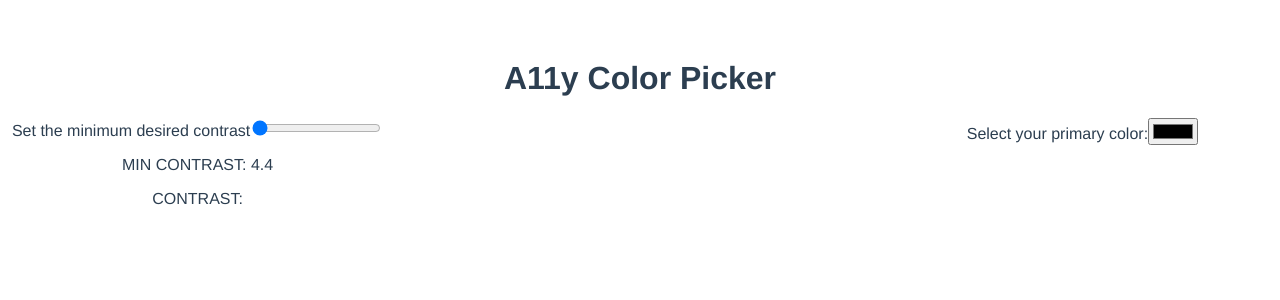
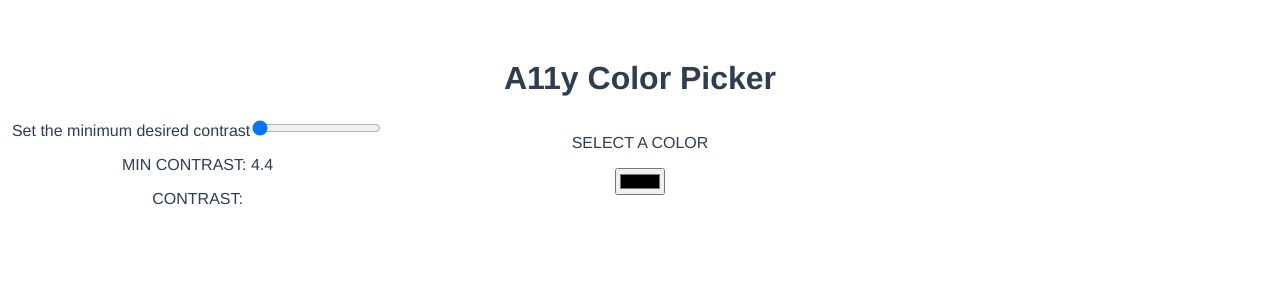
Before and after one commit to drinkingtheink/a11y-color-picker, a Vue app: page / in a window 1280 px wide. Shown: the top 300 px of the page. Built offline with nearby package versions, Linux system fonts and the light colour scheme.

Commit message:
config section

```diff
--- a/src/components/AppStage.vue
+++ b/src/components/AppStage.vue
@@ -10,14 +10,15 @@
         <p>CONTRAST: {{ contrast }}</p>
       </section>
 
-      <section class="primary-select">
-        <label for="primary-color-select">Select your primary color:</label>
-        <input type="color" id="primary-color-select" @input="handlePrimaryColorChange" />
-        <p v-if="primary">SELECTED: {{ primary }}</p>
+      <section class="color-select primary-select">
+        <p>{{ !!primary ? `SELECTED:` : `SELECT A COLOR` }} {{ primary }}</p>
+        <input v-show="!primary" type="color" id="primary-color-select" @input="handlePrimaryColorChange" />
+        <p class="swatch" :style="`background-color: ${primary}`" @click="handlePrimaryClick" />
       </section>
 
-      <section v-if="secondary" class="secondary-select">
-        <p>SECONDARY: {{ secondary }} <span class="sec-display" :style="`background-color: ${secondary}`" /><button class="smol" @click="secondary = null">Deselect Color</button></p>
+      <section class="color-select secondary-select">
+        <p v-if="secondary">SECONDARY: {{ secondary }} <button class="smol" @click="secondary = null">Deselect Color</button></p>
+        <p class="swatch" :style="`background-color: ${secondary}`" />
       </section>
 
     </div>
@@ -66,7 +67,12 @@ export default {
     },
     updateUserMinThresh(event) {
       this.userMinThresh = Number(event.target.value);
-    }
+    },
+    handlePrimaryClick() {
+      const swatch = document.getElementById('primary-color-select') || false;
+
+      if (swatch) swatch.click();
+    },
   },
 }
 </script>
@@ -87,12 +93,6 @@ a {
   color: #42b983;
 }
 
-.sec-display {
-  width: 40px;
-  height: 40px;
-  display: inline-block;
-}
-
 .config {
   display: flex;
   justify-content: space-between;
@@ -101,4 +101,15 @@ a {
 .config section {
   width: 30%;
 }
+
+.color-select .swatch {
+  --swatchDim: 50px;
+
+  height: var(--swatchDim);
+  width: var(--swatchDim);
+}
+
+.color-select .swatch:hover {
+  cursor: zoom-in;
+}
 </style>
```
